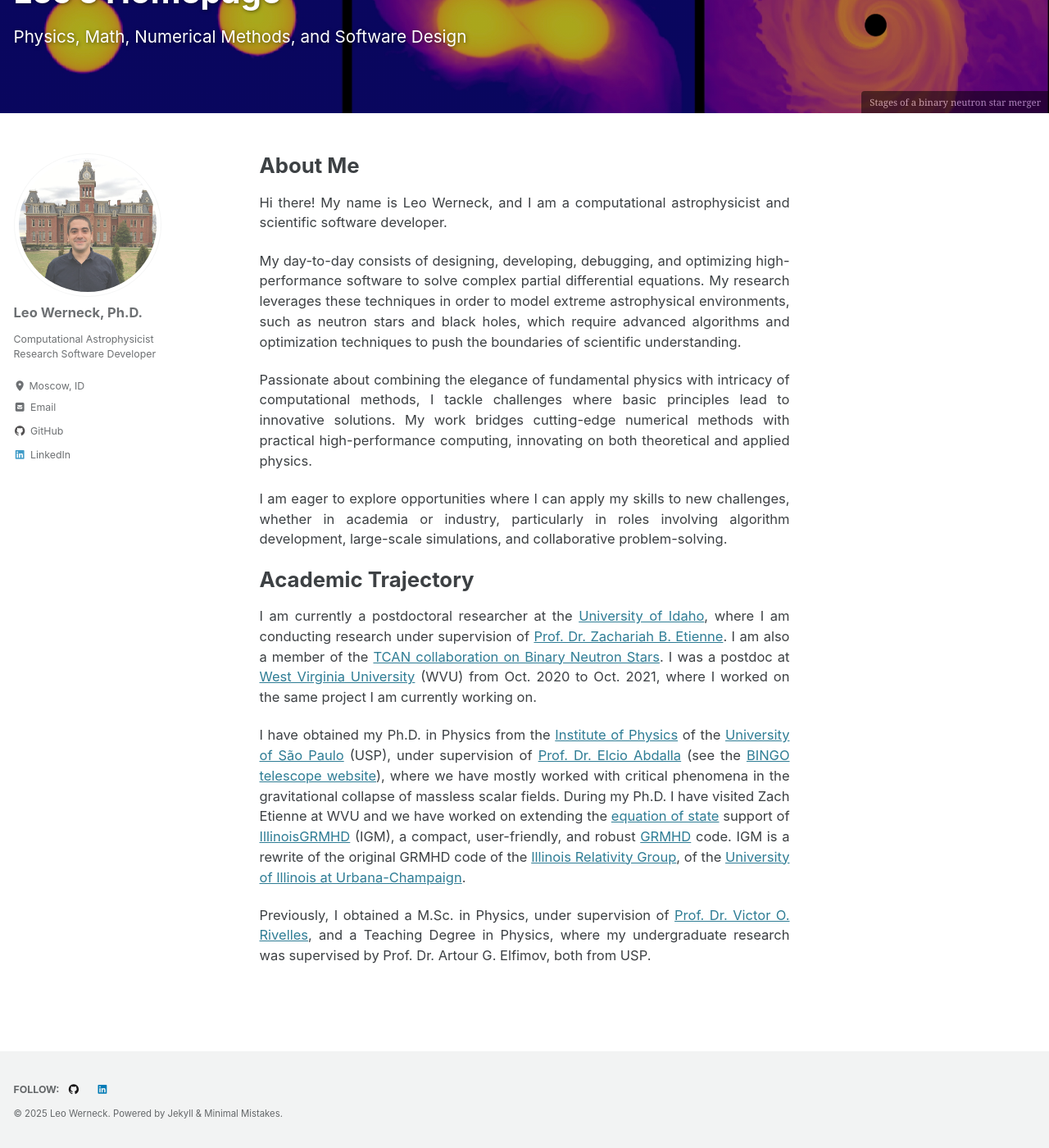
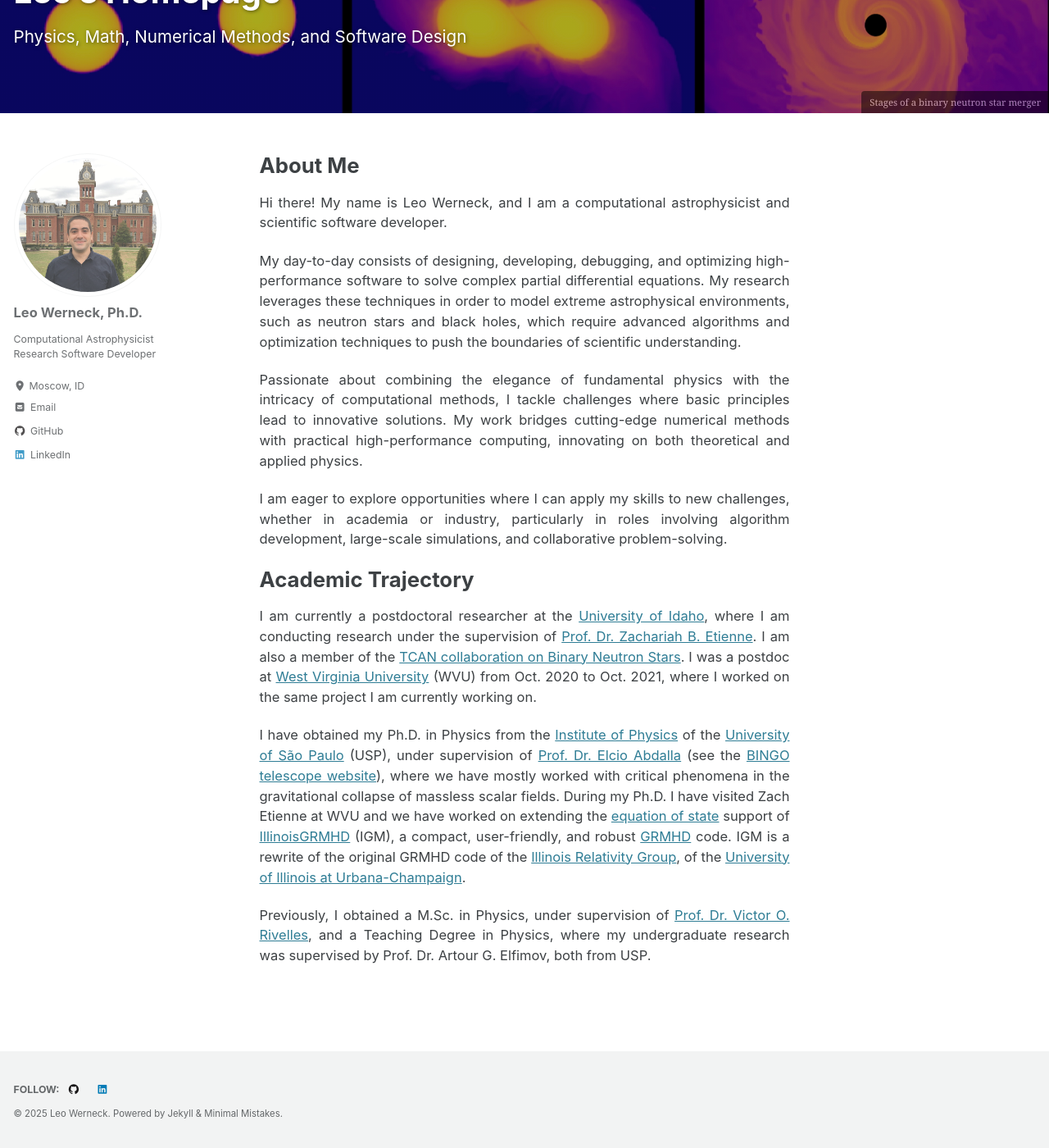
Before and after one commit to leowerneck/leowerneck.github.io, a Jekyll site: the page built from _pages/home.md, in a window 1280 px wide and 1400 px high, scrolled down 147 px. Shown: the whole window at 82% size. Built offline with Jekyll 4.4.1, drawn with Linux system fonts in a browser that asks for light colours; cached includes are drawn as plain includes; comment, search, counter and statistics services are not loaded.

Commit message:
Minor updated to home; added research talks; supressed navigation for research software (for now)

```diff
--- a/_pages/home.md
+++ b/_pages/home.md
@@ -15,12 +15,12 @@
 
 My day-to-day consists of designing, developing, debugging, and optimizing high-performance software to solve complex partial differential equations. My research leverages these techniques in order to model extreme astrophysical environments, such as neutron stars and black holes, which require advanced algorithms and optimization techniques to push the boundaries of scientific understanding.
 
-Passionate about combining the elegance of fundamental physics with intricacy of computational methods, I tackle challenges where basic principles lead to innovative solutions. My work bridges cutting-edge numerical methods with practical high-performance computing, innovating on both theoretical and applied physics.
+Passionate about combining the elegance of fundamental physics with the intricacy of computational methods, I tackle challenges where basic principles lead to innovative solutions. My work bridges cutting-edge numerical methods with practical high-performance computing, innovating on both theoretical and applied physics.
 
 I am eager to explore opportunities where I can apply my skills to new challenges, whether in academia or industry, particularly in roles involving algorithm development, large-scale simulations, and collaborative problem-solving.
 
 # Academic Trajectory
-I am currently a postdoctoral researcher at the [University of Idaho](https://www.wvu.edu/), where I am conducting research under supervision of [Prof. Dr. Zachariah B. Etienne](http://astro.phys.wvu.edu/zetienne/). I am also a member of the [TCAN collaboration on Binary Neutron Stars](http://compact-binaries.org/). I was a postdoc at [West Virginia University](https://www.wvu.edu) (WVU) from Oct. 2020 to Oct. 2021, where I worked on the same project I am currently working on.
+I am currently a postdoctoral researcher at the [University of Idaho](https://www.wvu.edu/), where I am conducting research under the supervision of [Prof. Dr. Zachariah B. Etienne](http://astro.phys.wvu.edu/zetienne/). I am also a member of the [TCAN collaboration on Binary Neutron Stars](http://compact-binaries.org/). I was a postdoc at [West Virginia University](https://www.wvu.edu) (WVU) from Oct. 2020 to Oct. 2021, where I worked on the same project I am currently working on.
 
 I have obtained my Ph.D. in Physics from the [Institute of Physics](http://portal.if.usp.br/) of the [University of São Paulo](https://www.usp.br/) (USP), under supervision of [Prof. Dr. Elcio Abdalla](http://fma.if.usp.br/~eabdalla/) (see the [BINGO telescope website](https://www.bingotelescope.org/en/)), where we have mostly worked with critical phenomena in the gravitational collapse of massless scalar fields. During my Ph.D. I have visited Zach Etienne at WVU and we have worked on extending the [equation of state](https://en.wikipedia.org/wiki/Equation_of_state) support of [IllinoisGRMHD](https://github.com/zachetienne/nrpytutorial/tree/master/IllinoisGRMHD) (IGM), a compact, user-friendly, and robust [GRMHD](https://en.wikipedia.org/wiki/Magnetohydrodynamics) code. IGM is a rewrite of the original GRMHD code of the [Illinois Relativity Group](http://research.physics.illinois.edu/CTA/IRG/), of the [University of Illinois at Urbana-Champaign](https://illinois.edu/).
 
--- a/_sass/minimal-mistakes/_page.scss
+++ b/_sass/minimal-mistakes/_page.scss
@@ -126,6 +126,10 @@
         margin-top: -($indent-var);
       }
     }
+  }
+
+  li {
+    text-align: justify;
   }
 
   a:not(.btn) {
```
Also changed, not shown: _data/navigation.yml (+27 -27 lines), _research/research.md (+2 -2 lines), _research/talks.md (added, +28 -0 lines).
